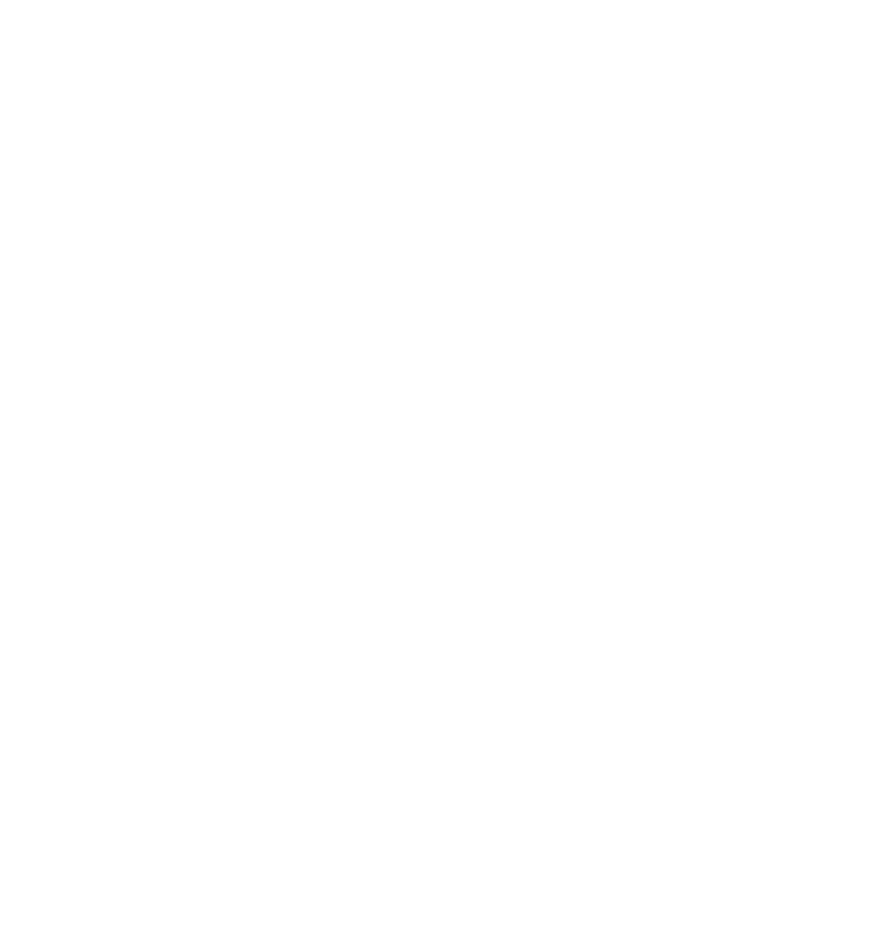
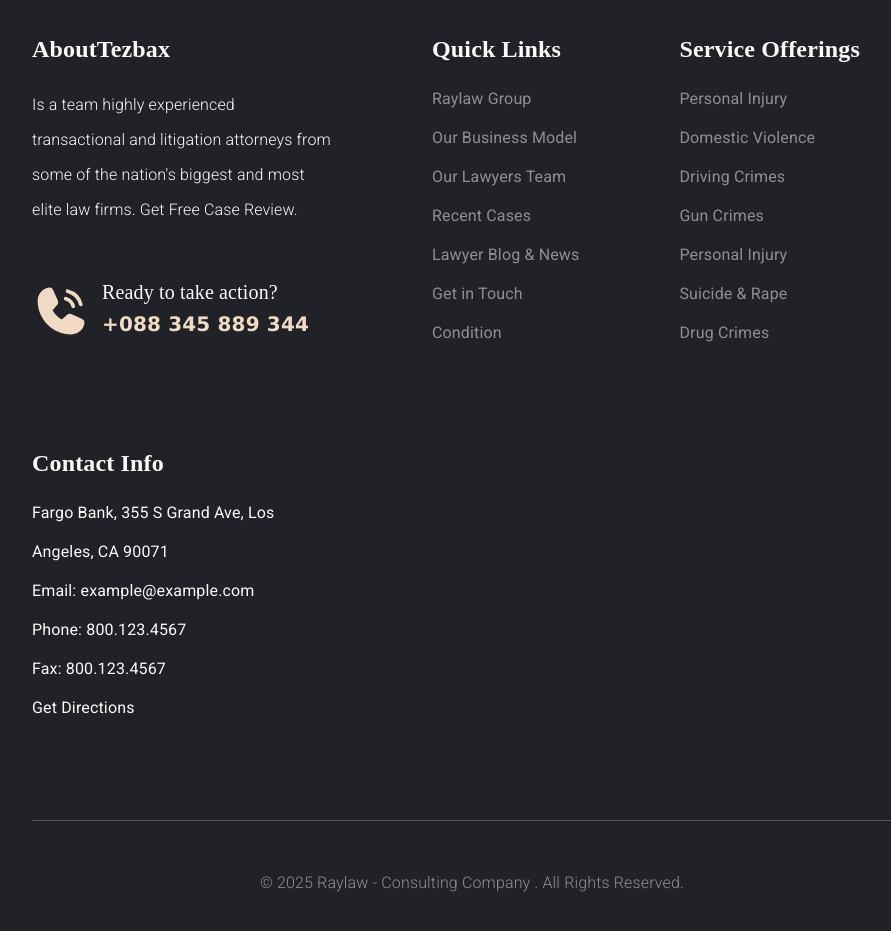
Before and after one commit to allessandrogomes/lawyer, a Next.js app: page / in a window 1280 px wide. Shown: the part 4340-5271 px from the top of the page, without its empty margins (168-1059 px from the left). Before the commit the page ends 4271 px from the top, so only its background shows below. Built offline with nearby package versions, Linux system fonts and the light colour scheme.

Commit message:
:sparkles:feat: implementa a section do footer.

```diff
--- a/src/app/page.tsx
+++ b/src/app/page.tsx
@@ -11,6 +11,7 @@
 import FeedbacksSection from "@/components/FeedbacksSection"
 import NewsLetter from "@/components/Newsletter"
 import Map from "@/components/Map"
+import Footer from "@/components/Footer"
 
 export default function Home() {
   return (
@@ -24,6 +25,7 @@
         <FeedbacksSection />
         <NewsLetter />
         <Map />
+        <Footer />
       </main>
     </>
   );
--- /dev/null
+++ b/src/components/Footer/AboutTezbax/index.tsx
@@ -0,0 +1,19 @@
+import DefaultTitle from "../shared/DefaultTitle"
+import styles from "./styles.module.scss"
+import { PiPhoneCallFill } from "react-icons/pi"
+
+export default function AboutTezbax() {
+    return (
+        <div className={styles.container}>
+            <DefaultTitle title="AboutTezbax"/>
+            <p>Is a team highly experienced transactional and litigation attorneys from some of the nation&apos;s biggest and most elite law firms. Get Free Case Review.</p>
+            <div className={styles.phoneNumber}>
+                <PiPhoneCallFill className={styles.icon} />
+                <div>
+                    <h5>Ready to take action?</h5>
+                    <p>+088 345 889 344</p>
+                </div>
+            </div>
+        </div>
+    )
+}
--- /dev/null
+++ b/src/components/Footer/AboutTezbax/styles.module.scss
@@ -0,0 +1,43 @@
+.container {
+
+    p,
+    h5 {
+        margin: 0;
+    }
+
+    p {
+        max-width: 300px;
+        font-weight: 200;
+        line-height: 35px;
+        margin-bottom: 50px;
+    }
+
+    h5 {
+        color: #FAFAFA;
+        font-size: 1.25rem;
+        font-weight: 200;
+        font-family: 'Times New Roman', Times, serif;
+    }
+
+    .phoneNumber {
+        max-width: max-content;
+        display: flex;
+        gap: 10px;
+        align-items: center;
+        justify-content: center;
+
+        .icon {
+            width: 60px;
+            height: 60px;
+            color: #F0DAC5;
+        }
+
+        p {
+            color: #F0DAC5;
+            font-family: 'Lucida Sans', 'Lucida Sans Regular', 'Lucida Grande', 'Lucida Sans Unicode', Geneva, Verdana, sans-serif;
+            font-weight: bold;
+            font-size: 1.25rem;
+            margin: 0;
+        }
+    }
+}
--- /dev/null
+++ b/src/components/Footer/GenericListLinks/index.tsx
@@ -0,0 +1,19 @@
+import DefaultTitle from "../shared/DefaultTitle"
+import styles from "./styles.module.scss"
+
+interface IGenericListLinks {
+    title: string,
+    links: string[],
+    isNotLink?: boolean
+}
+
+export default function GenericListLinks({ title, links, isNotLink }: IGenericListLinks) {
+    return (
+        <div className={styles.container}>
+            <DefaultTitle title={title}/>
+            <ul className={styles.list}>
+                {links.map((item, index) => <li style={ isNotLink ? { opacity: 100 } : {}} key={index}>{item}</li>)}
+            </ul>
+        </div>
+    )
+}
--- /dev/null
+++ b/src/components/Footer/GenericListLinks/styles.module.scss
@@ -0,0 +1,20 @@
+.container {
+    .list {
+        list-style-type: none;
+        display: flex;
+        flex-direction: column;
+        justify-content: start;
+        padding: 0;
+        margin: 0;
+        gap: 15px;
+
+        li {
+            cursor: pointer;
+            opacity: 0.50;
+
+            &:hover {
+                opacity: 100;
+            }
+        }
+    }
+}
--- /dev/null
+++ b/src/components/Footer/index.tsx
@@ -0,0 +1,47 @@
+import AboutTezbax from "./AboutTezbax"
+import GenericListLinks from "./GenericListLinks"
+import styles from "./styles.module.scss"
+
+const linksServiceOfferings = [
+    "Personal Injury",
+    "Domestic Violence",
+    "Driving Crimes",
+    "Gun Crimes",
+    "Personal Injury",
+    "Suicide & Rape",
+    "Drug Crimes"
+]
+
+const linksQuickLinks = [
+    "Raylaw Group",
+    "Our Business Model",
+    "Our Lawyers Team",
+    "Recent Cases",
+    "Lawyer Blog & News",
+    "Get in Touch",
+    "Condition"
+]
+
+const linksContactInfo = [
+    "Fargo Bank, 355 S Grand Ave, Los",
+    "Angeles, CA 90071",
+    "Email: example@example.com",
+    "Phone: 800.123.4567",
+    "Fax: 800.123.4567",
+    "Get Directions"
+]
+
+export default function Footer() {
+    return (
+        <footer className={styles.section}>
+            <div className={styles.boxLinks}>
+                <AboutTezbax />
+                <GenericListLinks title="Quick Links" links={linksQuickLinks} />
+                <GenericListLinks title="Service Offerings" links={linksServiceOfferings} />
+                <GenericListLinks isNotLink title="Contact Info" links={linksContactInfo} />
+            </div>
+            <div className={styles.divisory}></div>
+            <h3>&copy; 2025 Raylaw - Consulting Company . All Rights Reserved.</h3>
+        </footer>
+    )
+}
--- /dev/null
+++ b/src/components/Footer/shared/DefaultTitle/index.tsx
@@ -0,0 +1,11 @@
+import styles from "./styles.module.scss"
+
+interface IDefaultTitle {
+    title: string
+}
+
+export default function DefaultTitle({ title }: IDefaultTitle) {
+    return (
+        <h4 className={styles.title}>{title}</h4>
+    )
+}
--- /dev/null
+++ b/src/components/Footer/shared/DefaultTitle/styles.module.scss
@@ -0,0 +1,6 @@
+.title {
+    font-family: 'Times New Roman', Times, serif;
+    font-size: 1.5rem;
+    margin: 0;
+    margin-bottom: 20px;
+}
--- /dev/null
+++ b/src/components/Footer/styles.module.scss
@@ -0,0 +1,37 @@
+.section {
+    width: 100%;
+    background-color: #212227;
+    color: #FAFAFA;
+    display: flex;
+    flex-direction: column;
+    align-items: center;
+    justify-content: center;
+    padding: 100px 200px 50px 200px;
+
+    .boxLinks {
+        display: flex;
+        align-items: start;
+        justify-content: start;
+        flex-wrap: wrap;
+        gap: 100px;
+    }
+
+    .divisory {
+        width: 100%;
+        height: 1px;
+        background-color: #FAFAFA;
+        margin: 100px 0 50px 0;
+        opacity: 0.25;
+    }
+
+    h3 {
+        font-size: 1rem;
+        font-weight: 200;
+        opacity: 0.5;
+        margin: 0;
+    }
+
+    @media screen and (max-width: 1024px) {
+        padding: 50px;
+    }
+}
```
